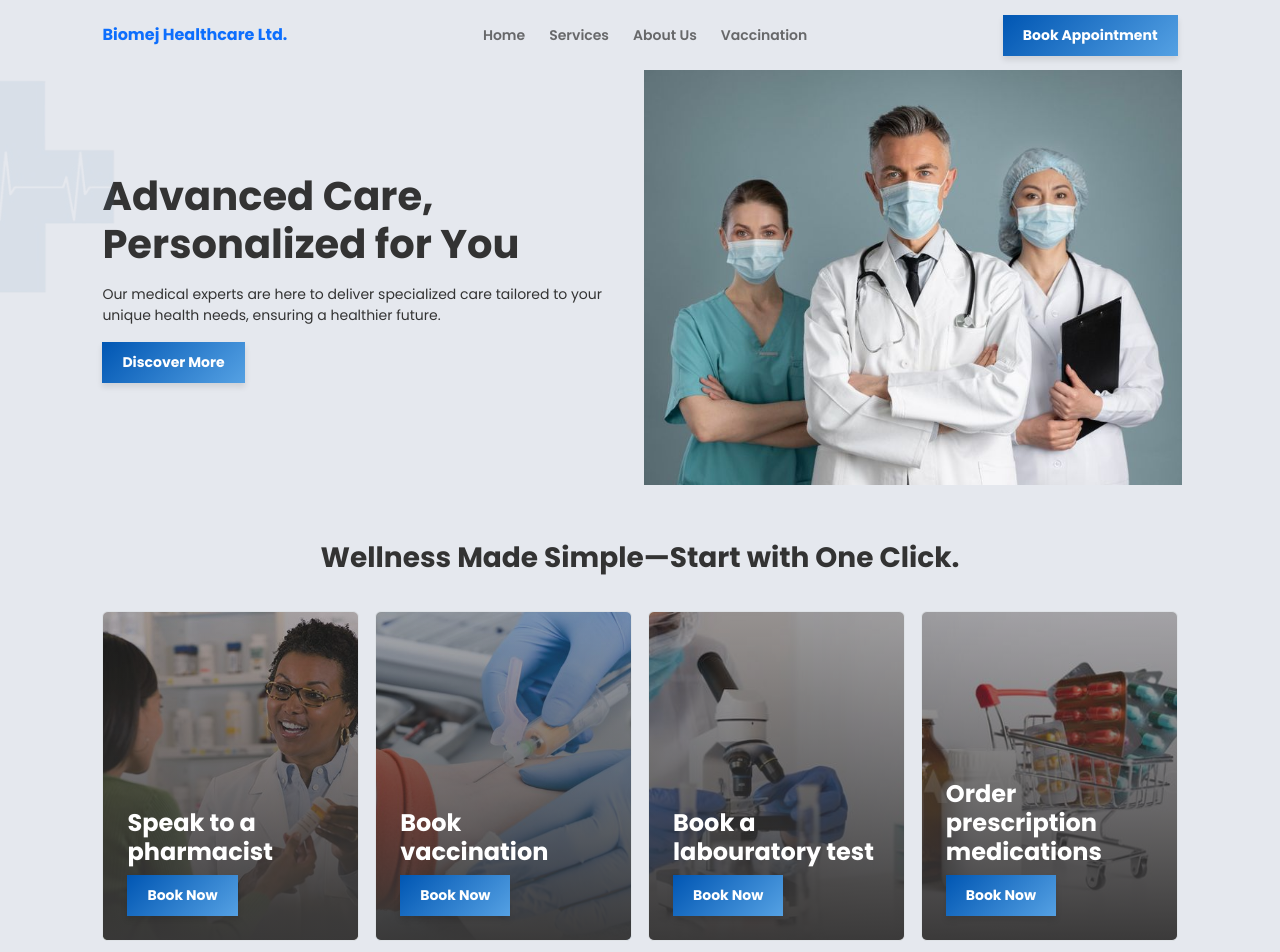
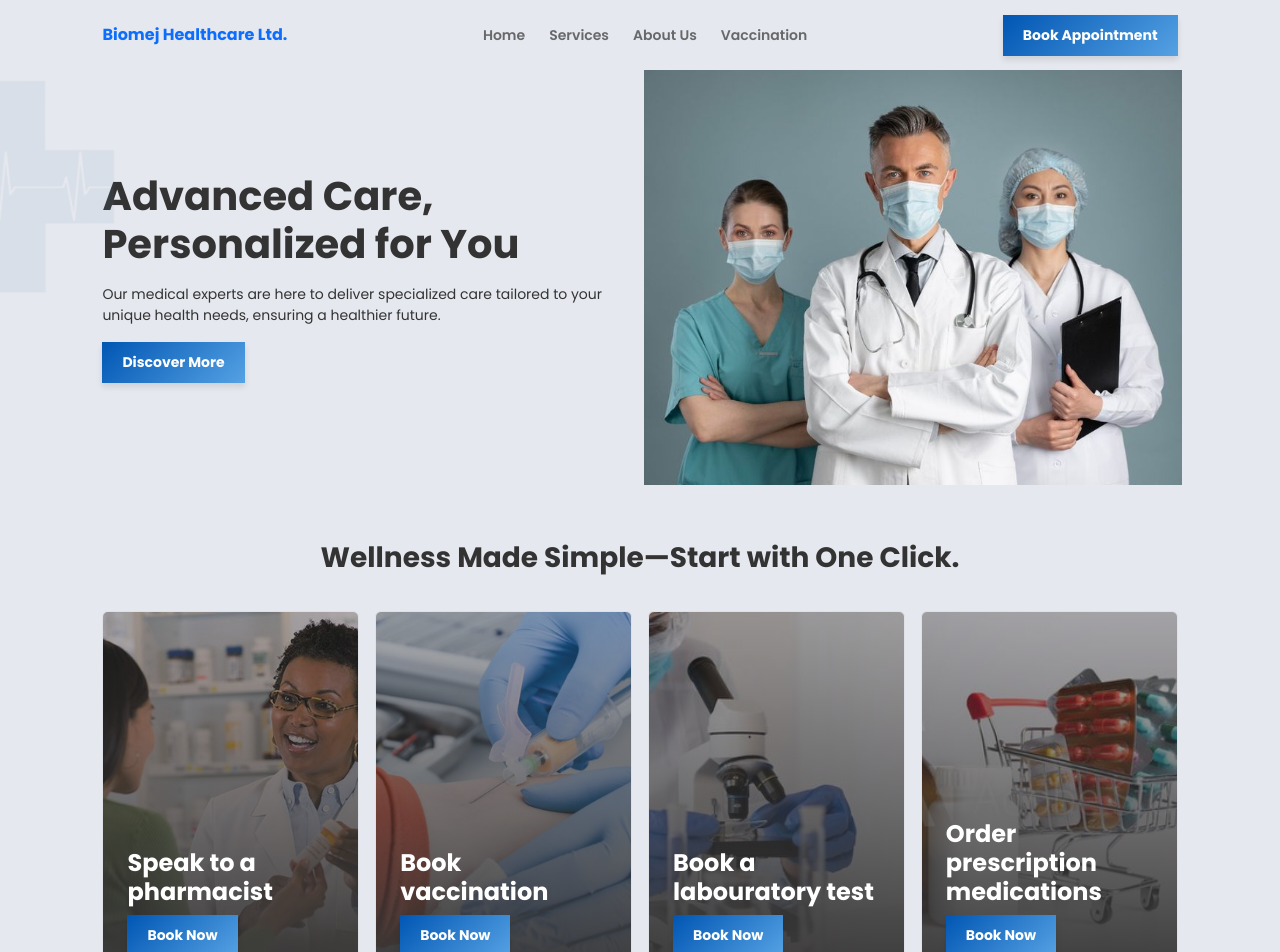
Before and after one commit to Olawoyin1/Hospital-Landing-Page, a React (Create React App) app: page / in a window 1280 px wide. Shown: the top 952 px of the page. Built offline with nearby package versions, Linux system fonts and the light colour scheme.

Commit message:
Added height to the features card

```diff
--- a/src/App.css
+++ b/src/App.css
@@ -594,7 +594,7 @@ input {
 .f-card{
   background-color: #aeacac;
   position: relative;
-  height: 330px;
+  height: 370px;
   background-blend-mode: multiply;
   overflow: hidden;
 }
```
